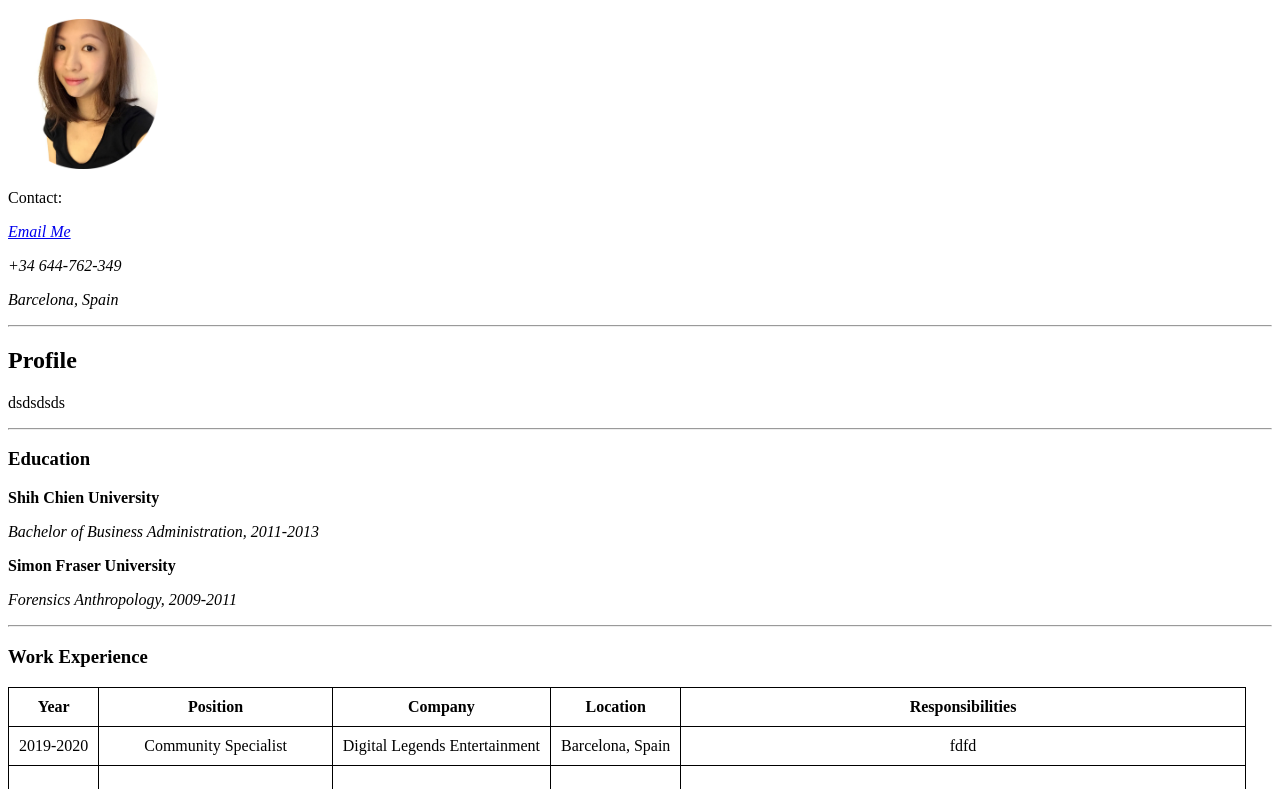
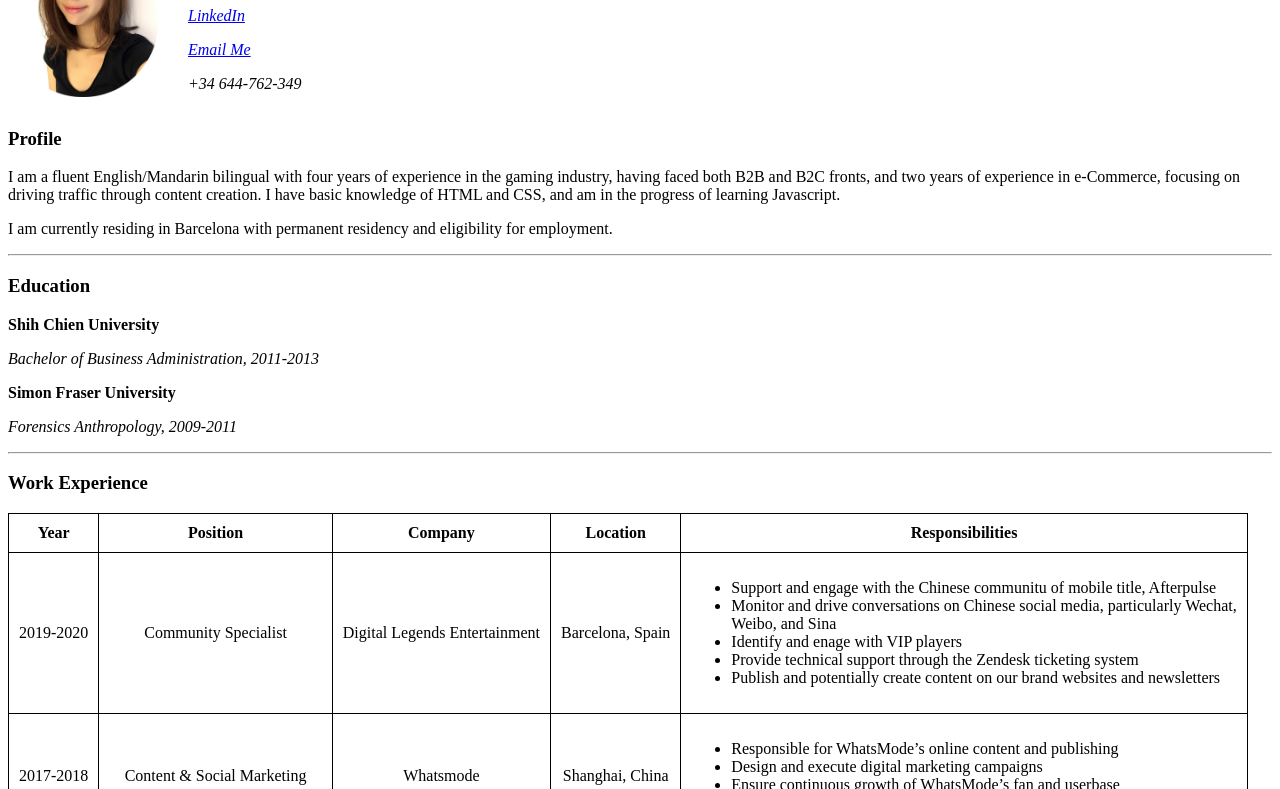
Before and after one commit to evelynhg117/resume, a plain HTML site: page index.html in a window 1280 px wide. Shown: the part 81-870 px from the top of the page. Drawn offline with Linux system fonts and the light colour scheme.

Commit message:
Update index.html

```diff
--- a/index.html
+++ b/index.html
@@ -10,17 +10,21 @@
 
 <body>
   <header>
-    <h1>Evelyn Huang</h1>
-    <img src="eh.png" alt="Evelyn Huang">
-    <p>Contact:</p>
-    <p><em><a href="mailto:evelynhg1107@gmail.com">Email Me</a></em></p>
-    <p><em>+34 644-762-349</em></p>
-    <p><em>Barcelona, Spain</em></p>
+    <div class="container">
+      <img src="eh.png" alt="Evelyn Huang">
+      <div id="contact">
+        <h1>Evelyn Huang</h1>
+        <p><em><a href="https://www.linkedin.com/in/evelynhg1107/">LinkedIn</a></em></p>
+        <p><em><a href="mailto:evelynhg1107@gmail.com">Email Me</a></em></p>
+        <p><em>+34 644-762-349</em></p>
+      </div>
+    </div>
+  </header>
+  <main>
+    <h3>Profile</h3>
+    <p>I am a fluent English/Mandarin bilingual with four years of experience in the gaming industry, having faced both B2B and B2C fronts, and two years of experience in e-Commerce, focusing on driving traffic through content creation. I have basic knowledge of HTML and CSS, and am in the progress of learning Javascript.</p>
+    <p>I am currently residing in Barcelona with permanent residency and eligibility for employment.</p>
     <hr>
-  </header <main>
-  <h2>Profile</h2>
-  <p>dsdsdsds</p>
-  <hr />
   </main>
 
   <section>
@@ -50,7 +54,15 @@
           <td>Community Specialist</td>
           <td>Digital Legends Entertainment</td>
           <td>Barcelona, Spain</td>
-          <td>fdfd</td>
+          <td>
+            <ul>
+              <li>Support and engage with the Chinese communitu of mobile title, Afterpulse</li>
+              <li>Monitor and drive conversations on Chinese social media, particularly Wechat,<br /> Weibo, and Sina</li>
+              <li>Identify and enage with VIP players</li>
+              <li>Provide technical support through the Zendesk ticketing system</li>
+              <li>Publish and potentially create content on our brand websites and newsletters</li>
+            </ul>
+          </td>
         </tr>
         <tr>
           <td>2017-2018</td>
@@ -114,6 +126,9 @@
     </table>
   </section>
 
+  <footer>
+    <h4>Please do not hesitate to <a href="#contact">contact me</a> if you wish to further discuss my qualifications.</h4>
+  </footer>
 </body>
 
 </html>
```
